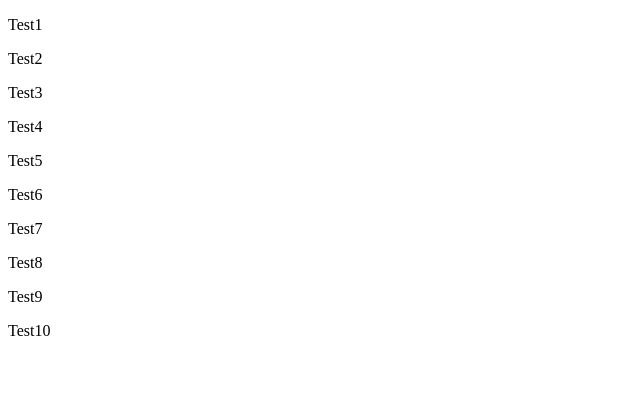
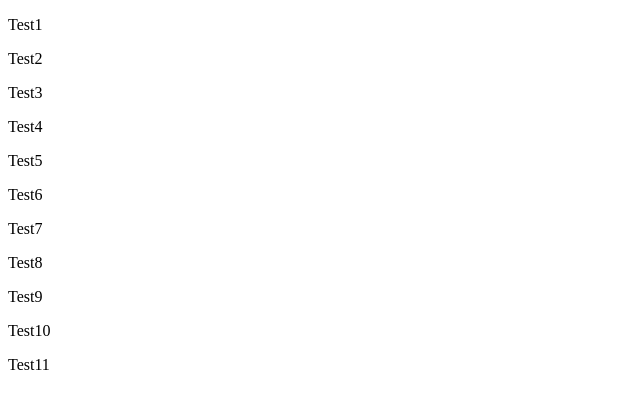
Before and after one commit to vitorpereira26r/webhook-test, a plain HTML site: page index.html in a window 1280 px wide. Shown: the full height of the page, 0-640 px from the left. Drawn offline with Linux system fonts and the light colour scheme.

Commit message:
test11 and docker to restart always

```diff
--- a/index.html
+++ b/index.html
@@ -17,6 +17,7 @@
         <p>Test8</p>
         <p>Test9</p>
         <p>Test10</p>
+        <p>Test11</p>
     </div>
 </body>
 </html>
```
Also changed, not shown: 1 other file.
